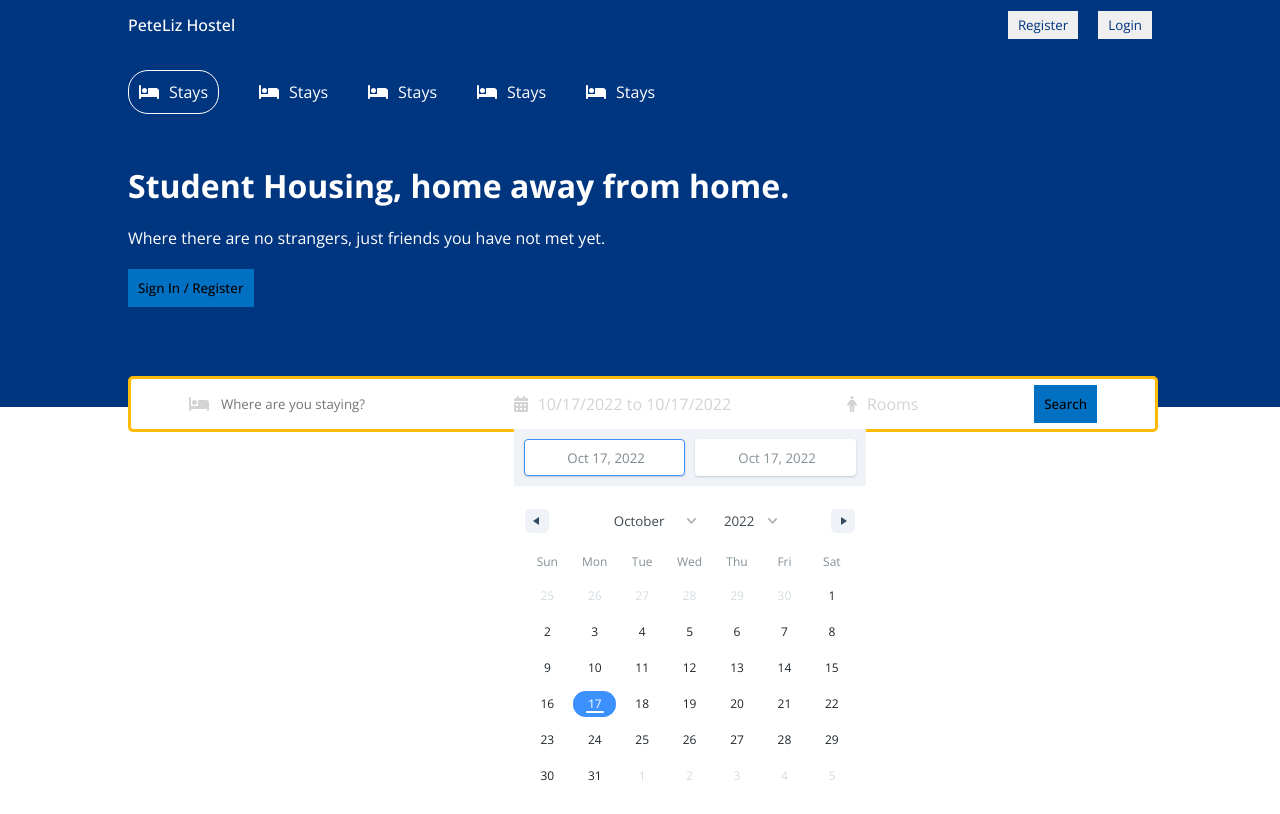
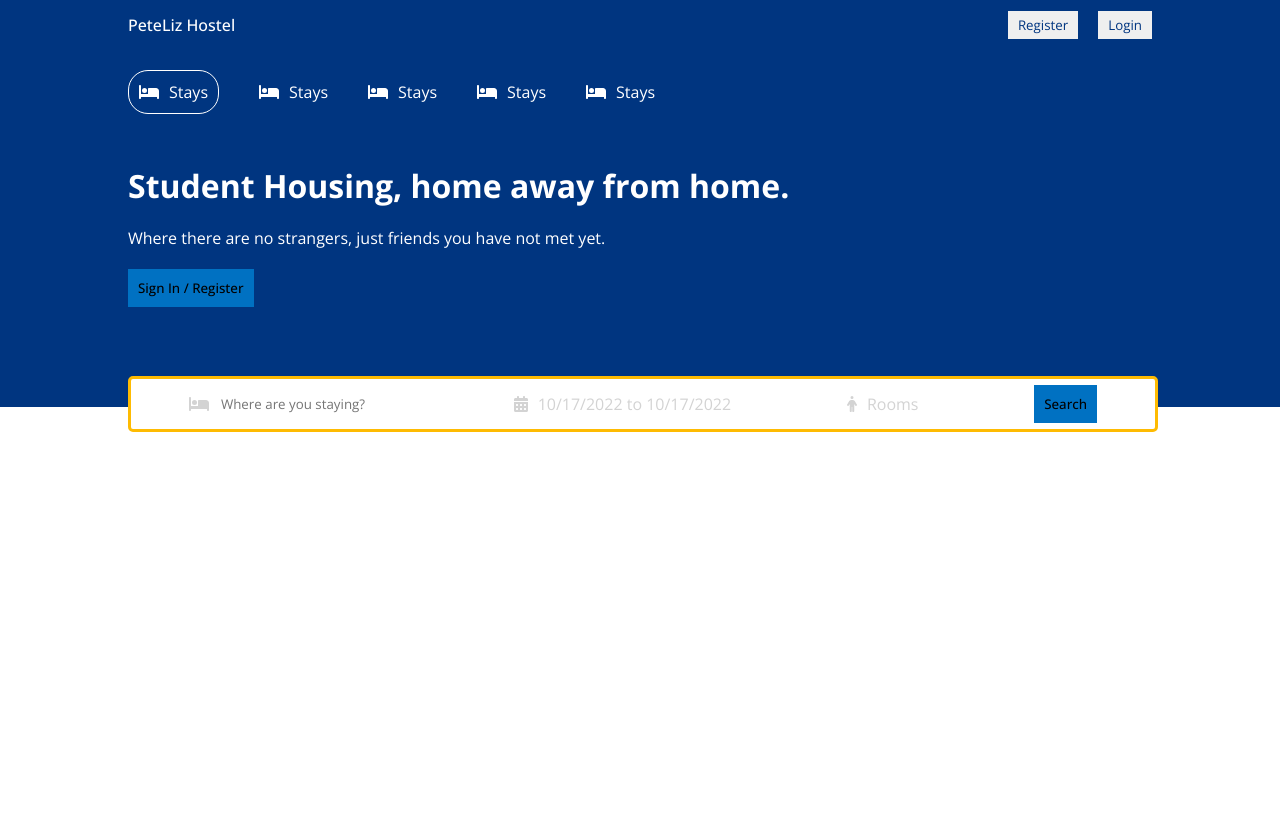
Before and after one commit to jomeista/Undergrad_project, a React (Create React App) app in the folder client/: page / in a window 1280 px wide. Built offline with nearby package versions, Linux system fonts and the light colour scheme.

Commit message:
This commit will toggle the date picker on Click

```diff
--- a/client/src/components/header/Header.jsx
+++ b/client/src/components/header/Header.jsx
@@ -9,6 +9,8 @@ import "./Header.css";
 
 
 const Header = () =>{
+
+  const [openDate, setOpenDate] = useState(false)
 //react date range
   const [date, setDate] = useState([
     {
@@ -64,15 +66,15 @@ const Header = () =>{
 
         <div className="headerSearchItem">
           <FontAwesomeIcon icon={faCalendarDays} className="headerIcon" />
-          <span className="headerSearchText"> {`${format(date[0].startDate, "MM/dd/yyyy")} to ${format(date[0].endDate, "MM/dd/yyyy")}`}</span>
-          <DateRange
+          <span onClick={() =>setOpenDate(!openDate)} className="headerSearchText"> {`${format(date[0].startDate, "MM/dd/yyyy")} to ${format(date[0].endDate, "MM/dd/yyyy")}`}</span>
+          { openDate && <DateRange
            editableDateInputs={true}
            onChange={item => setDate([item.selection])}
            moveRangeOnFirstSelection={false}
            ranges={date}
            className="date"
 
-         />
+         />}
         </div>
 
         <div className="headerSearchItem">
```
